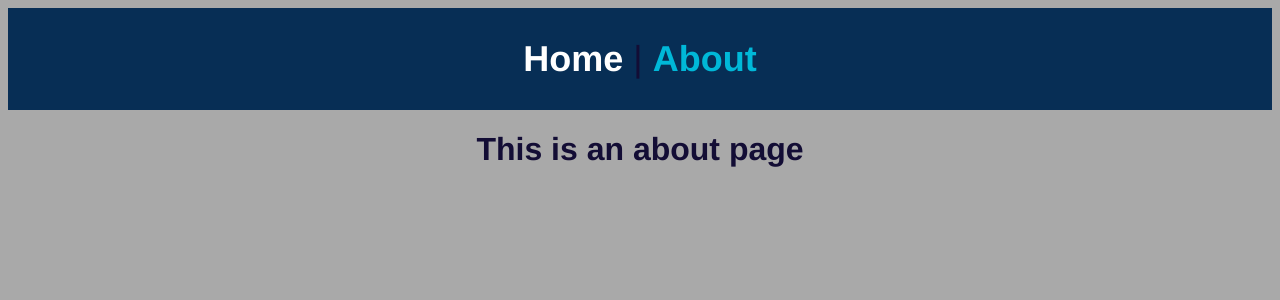
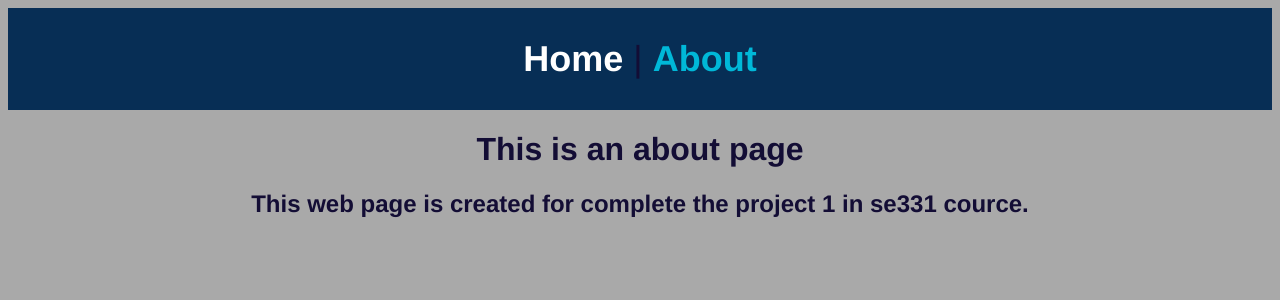
Before and after one commit to MikeVasaski/se331-Project1-Group, a Vue app: page /about in a window 1280 px wide. Shown: the top 300 px of the page. Built offline with nearby package versions, Linux system fonts and the light colour scheme.

Commit message:
about page updated

```diff
--- a/src/views/AboutView.vue
+++ b/src/views/AboutView.vue
@@ -1,5 +1,8 @@
 <template>
   <div class="about">
     <h1>This is an about page</h1>
+    <h2>
+      This web page is created for complete the project 1 in se331 cource.
+    </h2>
   </div>
 </template>
```
